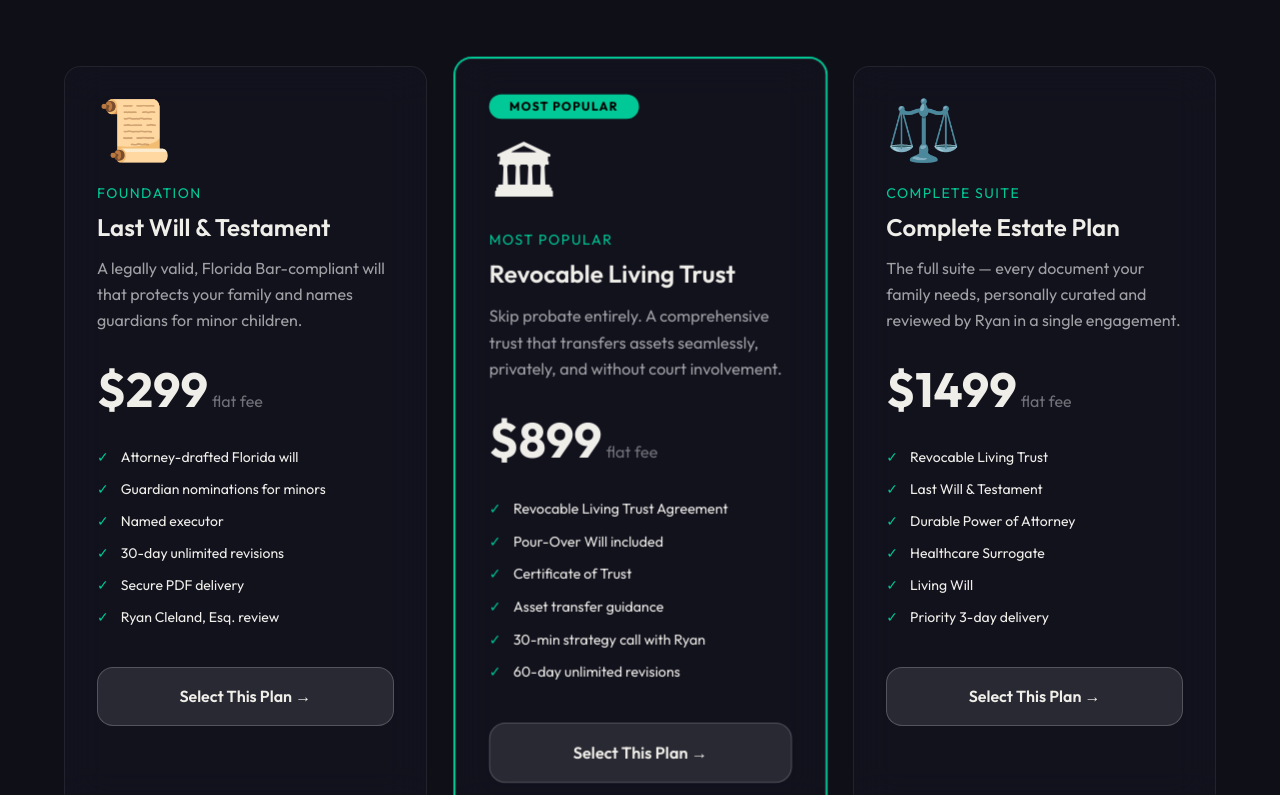
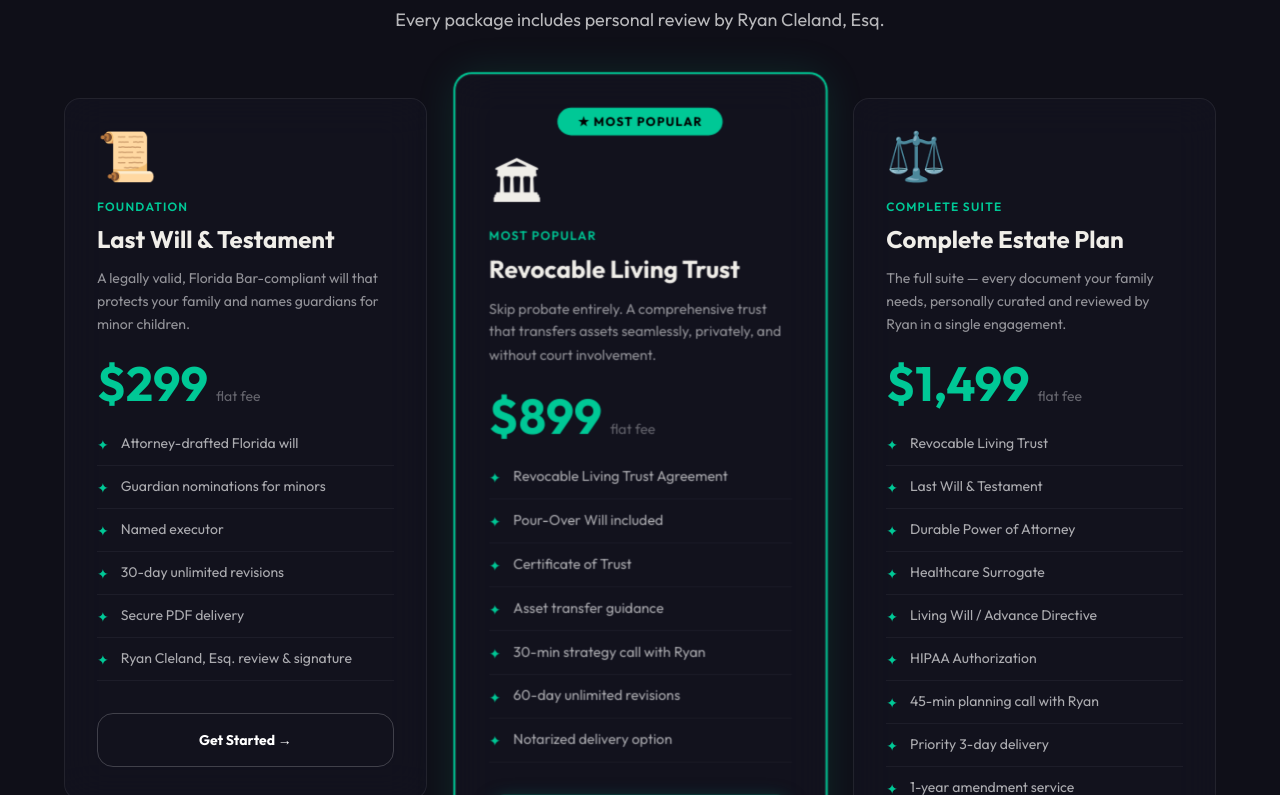
Before and after one commit to IO31-WEB/CLELANDLAW, a Next.js app: page / in a window 1280 px wide. Shown: the part 2145-2940 px from the top of the page. Built offline with nearby package versions, Linux system fonts and the light colour scheme; no server answers; a web font is replaced by a local one.

Commit message:
Update Packages.tsx

```diff
--- a/src/components/sections/Packages.tsx
+++ b/src/components/sections/Packages.tsx
@@ -1,6 +1,7 @@
 "use client";
 
 import { useState } from "react";
+import { useRouter } from "next/navigation";
 
 interface Package {
   id: string;
@@ -19,8 +20,16 @@ const packages: Package[] = [
     tag: "Foundation",
     name: "Last Will & Testament",
     price: 299,
-    description: "A legally valid, Florida Bar-compliant will that protects your family and names guardians for minor children.",
-    includes: ["Attorney-drafted Florida will", "Guardian nominations for minors", "Named executor", "30-day unlimited revisions", "Secure PDF delivery", "Ryan Cleland, Esq. review"],
+    description:
+      "A legally valid, Florida Bar-compliant will that protects your family and names guardians for minor children.",
+    includes: [
+      "Attorney-drafted Florida will",
+      "Guardian nominations for minors",
+      "Named executor",
+      "30-day unlimited revisions",
+      "Secure PDF delivery",
+      "Ryan Cleland, Esq. review & signature",
+    ],
   },
   {
     id: "trust",
@@ -28,8 +37,17 @@ const packages: Package[] = [
     tag: "Most Popular",
     name: "Revocable Living Trust",
     price: 899,
-    description: "Skip probate entirely. A comprehensive trust that transfers assets seamlessly, privately, and without court involvement.",
-    includes: ["Revocable Living Trust Agreement", "Pour-Over Will included", "Certificate of Trust", "Asset transfer guidance", "30-min strategy call with Ryan", "60-day unlimited revisions"],
+    description:
+      "Skip probate entirely. A comprehensive trust that transfers assets seamlessly, privately, and without court involvement.",
+    includes: [
+      "Revocable Living Trust Agreement",
+      "Pour-Over Will included",
+      "Certificate of Trust",
+      "Asset transfer guidance",
+      "30-min strategy call with Ryan",
+      "60-day unlimited revisions",
+      "Notarized delivery option",
+    ],
   },
   {
     id: "complete",
@@ -37,63 +55,128 @@ const packages: Package[] = [
     tag: "Complete Suite",
     name: "Complete Estate Plan",
     price: 1499,
-    description: "The full suite — every document your family needs, personally curated and reviewed by Ryan in a single engagement.",
-    includes: ["Revocable Living Trust", "Last Will & Testament", "Durable Power of Attorney", "Healthcare Surrogate", "Living Will", "Priority 3-day delivery"],
+    description:
+      "The full suite — every document your family needs, personally curated and reviewed by Ryan in a single engagement.",
+    includes: [
+      "Revocable Living Trust",
+      "Last Will & Testament",
+      "Durable Power of Attorney",
+      "Healthcare Surrogate",
+      "Living Will / Advance Directive",
+      "HIPAA Authorization",
+      "45-min planning call with Ryan",
+      "Priority 3-day delivery",
+      "1-year amendment service",
+    ],
   },
 ];
 
 export default function Packages() {
+  const router = useRouter();
   const [selected, setSelected] = useState<string>("trust");
+  const [loading, setLoading] = useState<string | null>(null);
+
+  const handleSelect = (pkg: Package) => {
+    setSelected(pkg.id);
+    setLoading(pkg.id);
+    router.push(`/checkout?package=${pkg.id}`);
+  };
 
   return (
     <section id="packages" className="py-20 px-6 bg-[#0F0F18]">
       <div className="max-w-6xl mx-auto">
         <div className="text-center mb-16">
-          <h2 className="text-4xl md:text-5xl font-bold mb-4">Transparent Pricing</h2>
-          <p className="text-white/70 text-lg">Every package includes personal review by Ryan Cleland, Esq.</p>
+          <p className="text-[#00C896] text-sm font-semibold tracking-widest uppercase mb-3">
+            Packages &amp; Pricing
+          </p>
+          <h2 className="text-4xl md:text-5xl font-bold mb-4">
+            Transparent Pricing. Zero Surprises.
+          </h2>
+          <p className="text-white/70 text-lg max-w-xl mx-auto">
+            Every package includes personal review by Ryan Cleland, Esq.
+          </p>
         </div>
 
-        <div className="grid md:grid-cols-3 gap-8">
+        <div className="grid md:grid-cols-3 gap-8 items-start">
           {packages.map((pkg, index) => (
             <div
               key={pkg.id}
-              className={`glass p-8 rounded-3xl transition-all hover:-translate-y-2 ${selected === pkg.id ? "ring-2 ring-[#00C896] scale-[1.02]" : ""}`}
+              className={`relative glass p-8 rounded-3xl transition-all cursor-pointer hover:-translate-y-2 ${
+                selected === pkg.id
+                  ? "ring-2 ring-[#00C896] scale-[1.02] shadow-[0_0_40px_rgba(0,200,150,0.15)]"
+                  : ""
+              } ${index === 1 ? "md:-mt-4" : ""}`}
               onClick={() => setSelected(pkg.id)}
             >
               {index === 1 && (
-                <div className="inline-block bg-[#00C896] text-black text-xs font-bold tracking-widest px-5 py-1 rounded-full mb-6">
-                  MOST POPULAR
+                <div className="text-center mb-6">
+                  <span className="bg-[#00C896] text-black text-xs font-bold tracking-widest px-5 py-1.5 rounded-full">
+                    ★ MOST POPULAR
+                  </span>
                 </div>
               )}
 
-              <div className="text-6xl mb-6">{pkg.icon}</div>
-              <div className="uppercase text-sm tracking-widest text-[#00C896] mb-2">{pkg.tag}</div>
-              <h3 className="text-2xl font-semibold mb-3">{pkg.name}</h3>
-              <p className="text-white/60 mb-8 leading-relaxed">{pkg.description}</p>
+              <div className="text-5xl mb-5">{pkg.icon}</div>
+              <div className="uppercase text-xs tracking-widest text-[#00C896] mb-2 font-semibold">
+                {pkg.tag}
+              </div>
+              <h3 className="text-2xl font-bold mb-3">{pkg.name}</h3>
+              <p className="text-white/55 mb-6 leading-relaxed text-sm">
+                {pkg.description}
+              </p>
 
-              <div className="mb-8">
-                <span className="text-5xl font-bold">${pkg.price}</span>
-                <span className="text-white/40 ml-1">flat fee</span>
+              <div className="mb-6">
+                <span className="text-5xl font-bold text-[#00C896]">
+                  ${pkg.price.toLocaleString()}
+                </span>
+                <span className="text-white/35 text-sm ml-2">flat fee</span>
               </div>
 
-              <ul className="space-y-3 mb-10 text-sm">
-                {pkg.includes.map((item, i) => (
-                  <li key={i} className="flex gap-3">
-                    <span className="text-[#00C896]">✓</span>
-                    <span>{item}</span>
+              <ul className="space-y-2.5 mb-8 text-sm">
+                {pkg.includes.map((item) => (
+                  <li key={item} className="flex items-start gap-3 border-b border-white/5 pb-2.5">
+                    <span className="text-[#00C896] flex-shrink-0 mt-0.5">✦</span>
+                    <span className="text-white/65">{item}</span>
                   </li>
                 ))}
               </ul>
 
-              <a
-                href="#"
-                onClick={(e) => { e.preventDefault(); window.location.href = "#checkout"; }}
-                className="block w-full text-center py-4 bg-white/10 hover:bg-white/20 border border-white/20 rounded-2xl font-semibold transition-all"
+              <button
+                onClick={(e) => {
+                  e.stopPropagation();
+                  handleSelect(pkg);
+                }}
+                disabled={loading === pkg.id}
+                className={`w-full py-4 rounded-2xl font-bold text-sm transition-all disabled:opacity-70 ${
+                  index === 1
+                    ? "bg-[#00C896] hover:bg-[#00E5A8] text-black shadow-[0_4px_20px_rgba(0,200,150,0.3)]"
+                    : "bg-white/8 hover:bg-white/15 border border-white/20 text-white"
+                }`}
               >
-                Select This Plan →
-              </a>
+                {loading === pkg.id ? (
+                  <span className="flex items-center justify-center gap-2">
+                    <svg className="animate-spin h-4 w-4" viewBox="0 0 24 24" fill="none">
+                      <circle className="opacity-25" cx="12" cy="12" r="10" stroke="currentColor" strokeWidth="4"/>
+                      <path className="opacity-75" fill="currentColor" d="M4 12a8 8 0 018-8v8H4z"/>
+                    </svg>
+                    Loading...
+                  </span>
+                ) : (
+                  "Get Started →"
+                )}
+              </button>
             </div>
           ))}
+        </div>
+
+        {/* Disclaimer */}
+        <div className="mt-12 p-6 rounded-2xl bg-white/3 border border-white/8 text-center">
+          <p className="text-white/35 text-xs leading-relaxed max-w-3xl mx-auto">
+            <strong className="text-white/50">Attorney Advertising &amp; Disclaimer:</strong> Documents
+            prepared through this service are for Florida residents only. Purchasing a package
+            establishes an attorney-client relationship with Ryan Cleland, Esq. No results are
+            guaranteed. Florida Bar compliant.
+          </p>
         </div>
       </div>
     </section>
```
